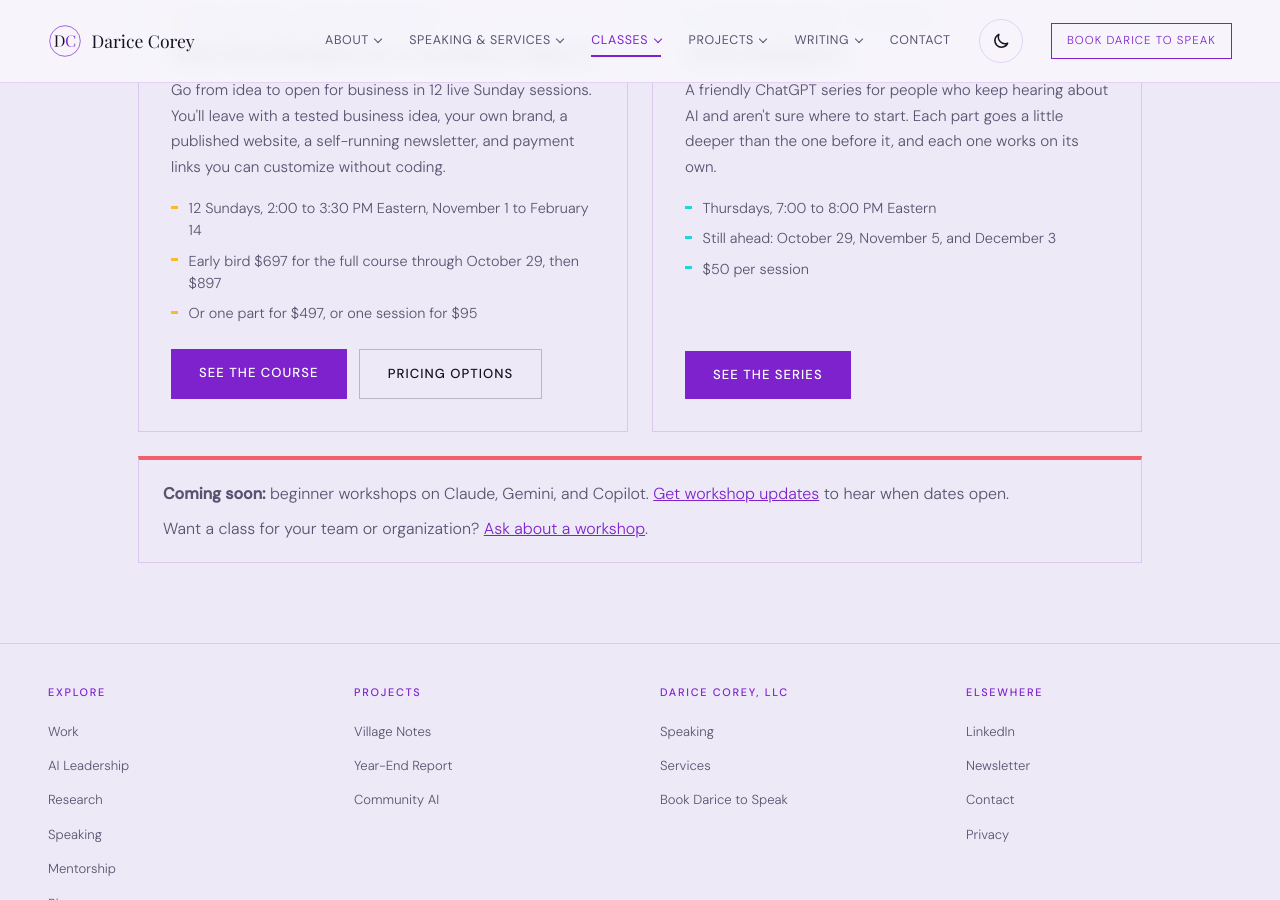
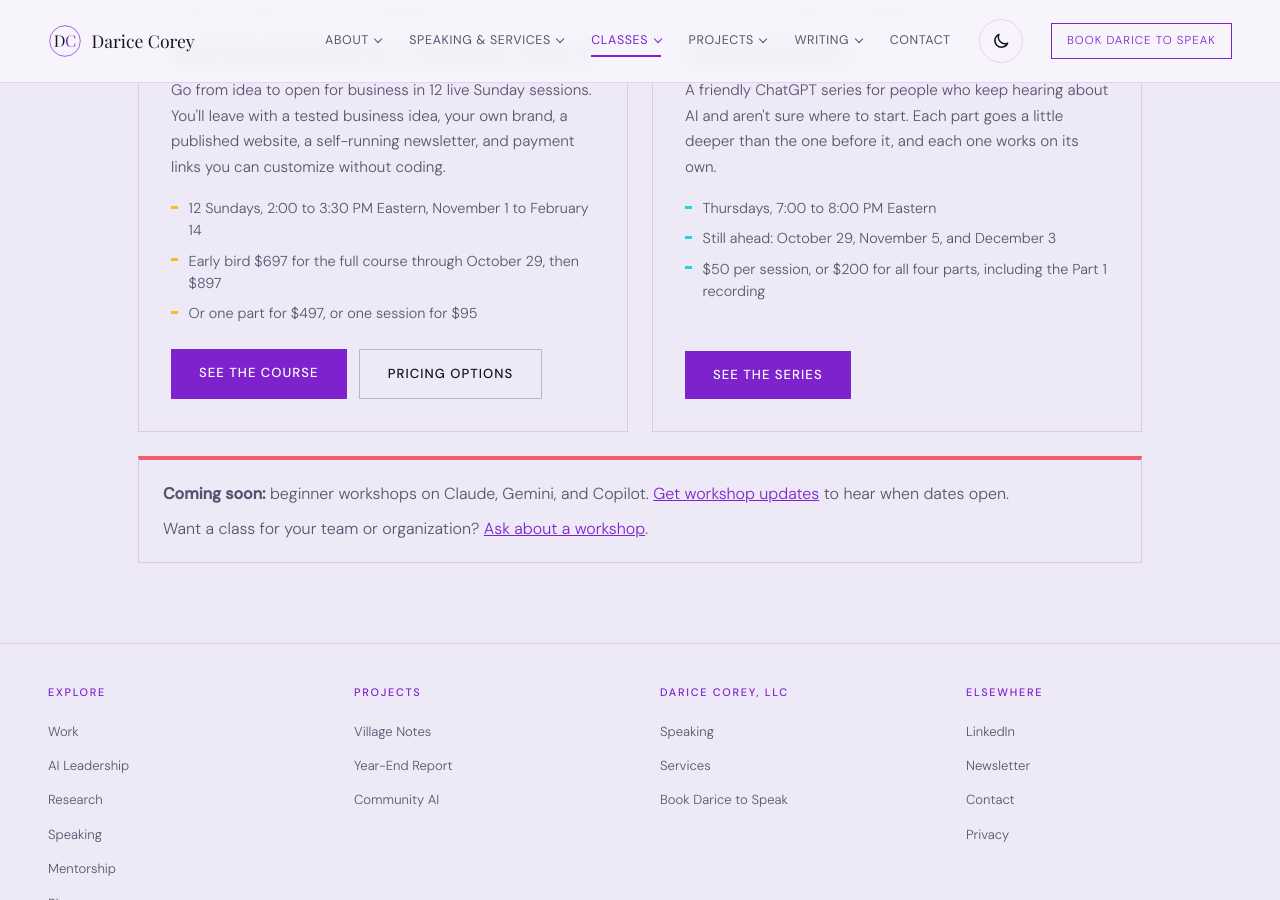
Before and after one commit to dcoreyrasm/dcoreyrasm.github.io, a Jekyll site: the page built from classes.html, in a window 1280 px wide and 900 px high, scrolled down 909 px. Built offline with Jekyll 4.4.1, drawn with Linux system fonts in a browser that asks for light colours; some web fonts are replaced.

Commit message:
Note the four-part series option on the Classes page
Co-Authored-By: Claude Opus 5.5 <noreply@anthropic.com>
Claude-Session: https://claude.ai/code/session_01CVTrh3xqG5RQK5WN8V6MV3

```diff
--- a/classes.html
+++ b/classes.html
@@ -76,7 +76,7 @@
             <ul>
               <li>Thursdays, 7:00 to 8:00 PM Eastern</li>
               <li>Still ahead: October 29, November 5, and December 3</li>
-              <li>$50 per session</li>
+              <li>$50 per session, or $200 for all four parts, including the Part 1 recording</li>
             </ul>
             <div class="class-actions">
               <a href="/ai-for-beginners.html" class="btn-primary">See the Series</a>
```
